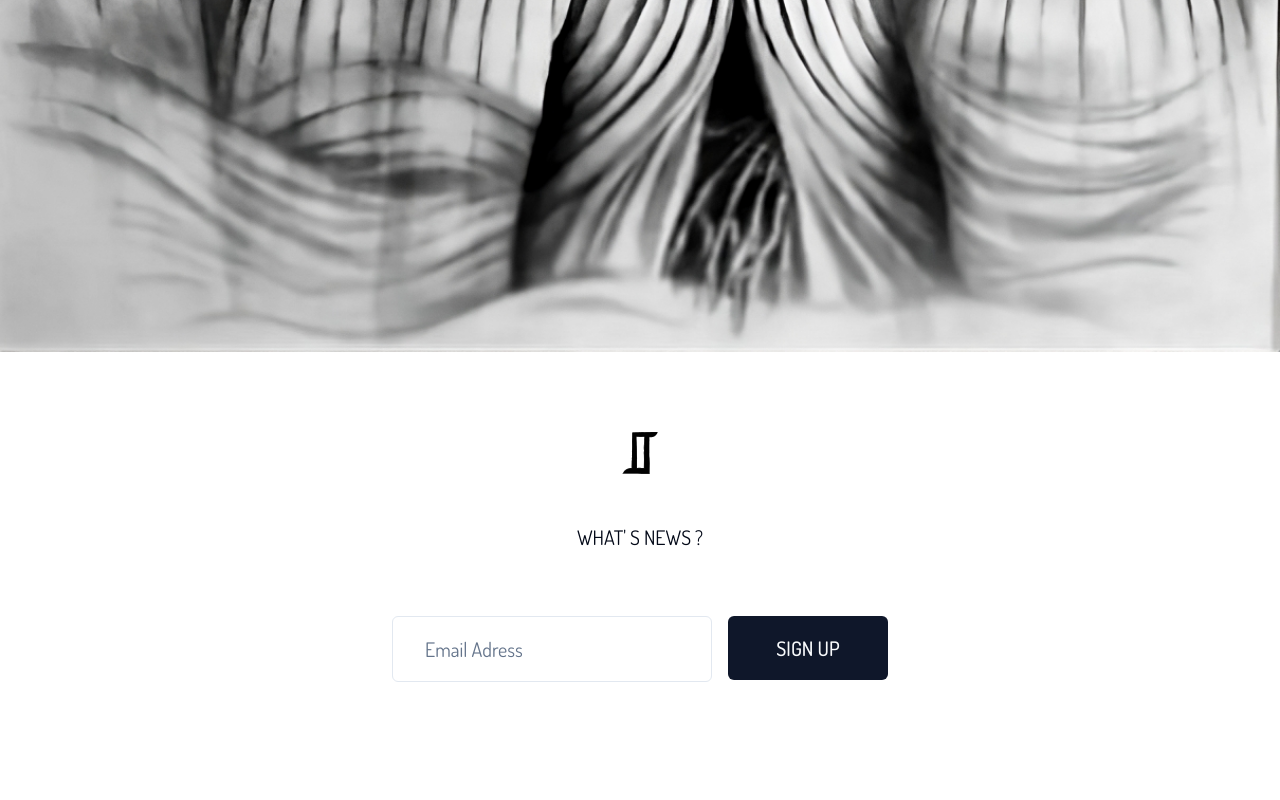
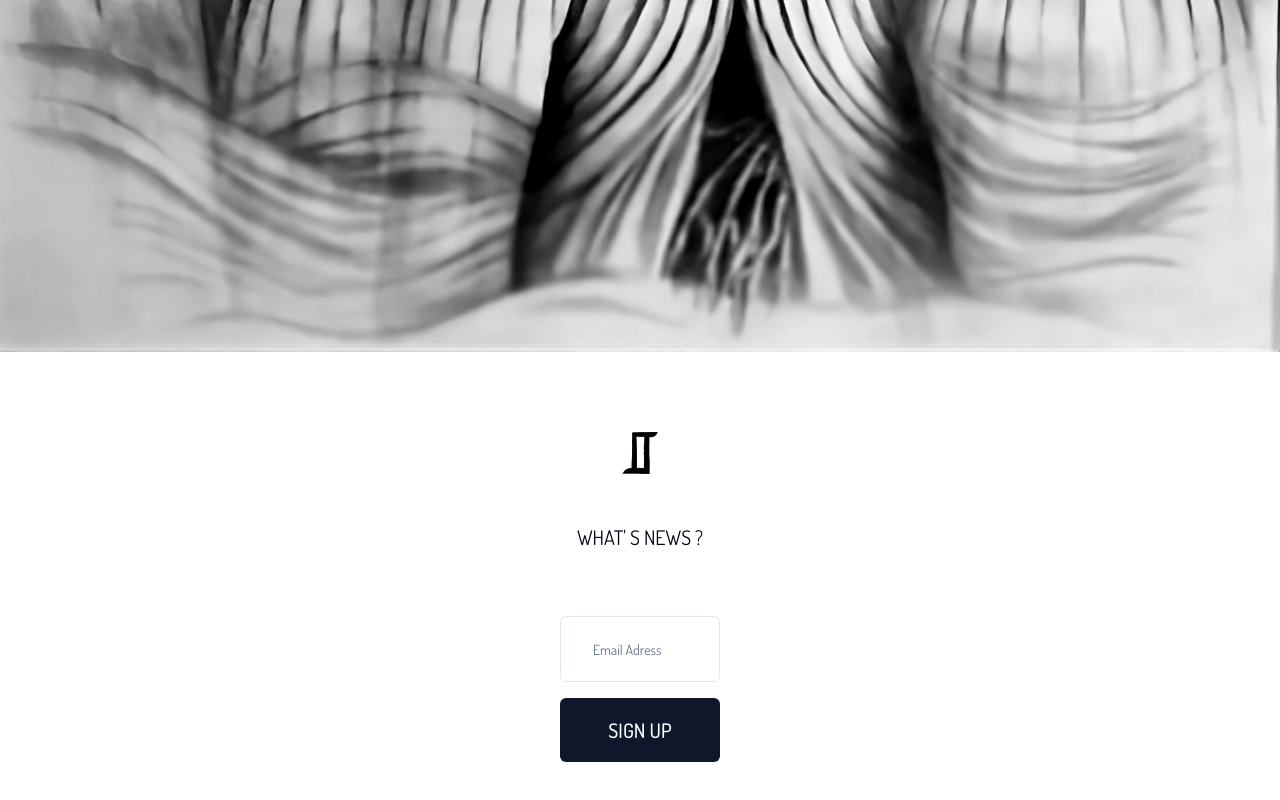
Before and after one commit to SebastienLaurentt/Sandamal, a Next.js app: page / in a window 1280 px wide. Shown: the part 496-1296 px from the top of the page. Before the commit the page ends 1258 px from the top, so only its background shows below. Built offline with nearby package versions, Linux system fonts and the light colour scheme.

Commit message:
update css

```diff
--- a/app/page.tsx
+++ b/app/page.tsx
@@ -15,10 +15,8 @@ export default function Home() {
       <div className="flex flex-col items-center mt-8 lg:mt-20">
         <Image src={logo} alt="logo" className="" />
         <span className="uppercase lg:m-12 lg:text-[20px]">What&apos; s News ? </span>
-        <div className="flex flex-col md:flex-row md:gap-x-4">
-          <Input placeholder="Email Adress" className="w-40 lg:w-80 mt-4 lg:text-xl lg:p-8" />
+          <Input placeholder="Email Adress" className="w-40 mt-4 lg:p-8" />
           <Button className="w-40 mt-4 lg:text-xl lg:p-8">SIGN UP</Button>
-        </div>
       </div>
     </div>
   );
```
